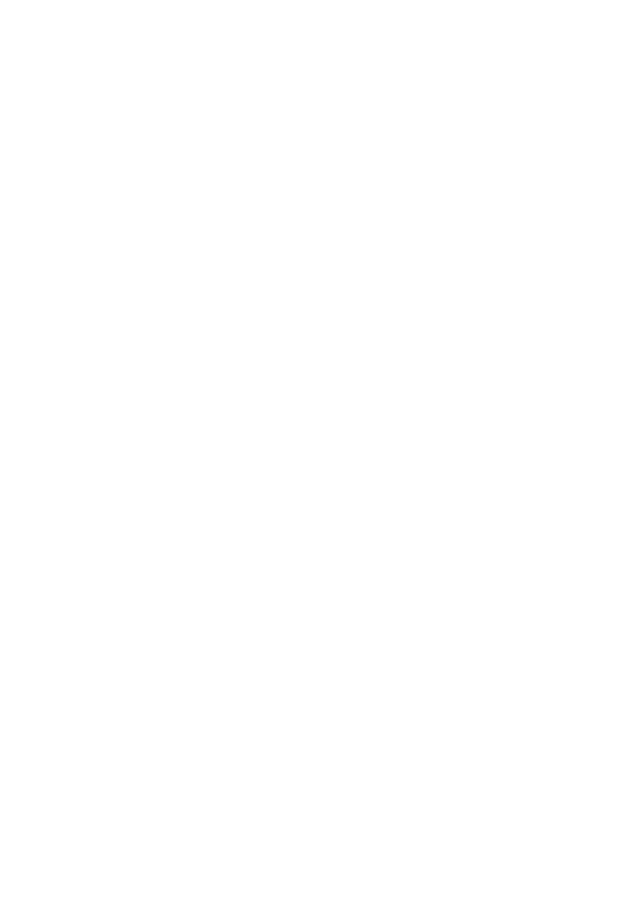
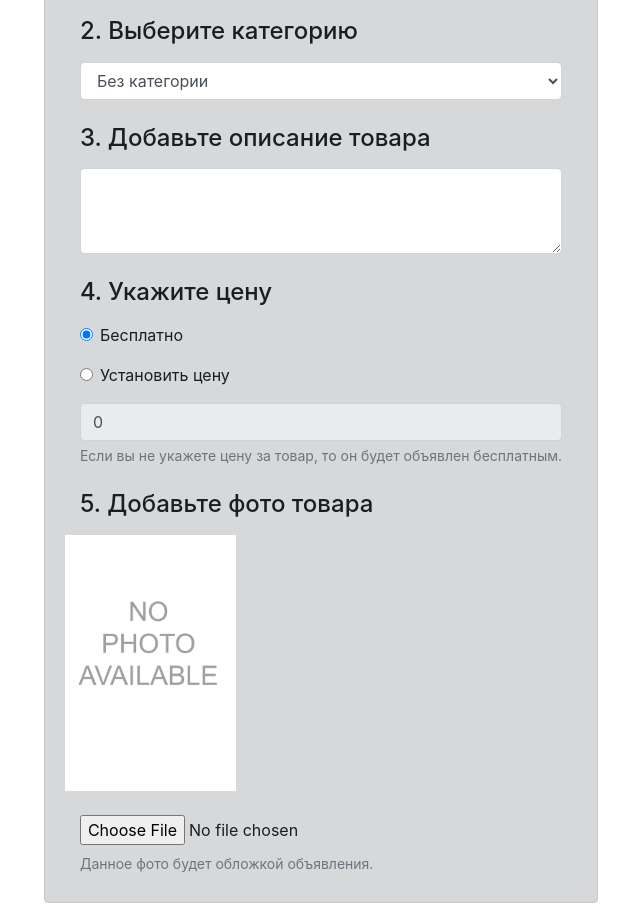
Before and after one commit to maxerokhovets/freeadsfrontend, a React (Create React App) app: page /createad in a window 1280 px wide. Shown: the part 280-1199 px from the top of the page, without its empty margins (319-959 px from the left). Before the commit the page ends 800 px from the top, so only its background shows below. Built offline with nearby package versions, Linux system fonts and the light colour scheme; sample sign-in values are in the browser's storage.

Commit message:
Ad creation page demo is done

```diff
--- a/src/Components/AuthHeader.js
+++ b/src/Components/AuthHeader.js
@@ -9,6 +9,7 @@
 import About from '../Pages/About';
 import Contacts from '../Pages/Contacts';
 import Profile from '../Pages/Profile';
+import AdCreationPage from '../Pages/AdCreationPage';
 
 
 
@@ -59,7 +60,7 @@
 
                             <Dropdown.Menu>
                                 <Dropdown.Item href="/profile">Профиль</Dropdown.Item>
-                                <Dropdown.Item>Добавить объявление</Dropdown.Item>
+                                <Dropdown.Item href="/createad">Добавить объявление</Dropdown.Item>
                                 <Dropdown.Item>Мои объявления</Dropdown.Item>
                                 <Dropdown.Item>Избранное</Dropdown.Item>
                                 <Dropdown.Item>Сообщения</Dropdown.Item>
@@ -77,6 +78,7 @@
                     <Route exact path="/profile">
                         {!props.auth ? <Redirect to="/" /> : <Profile />}
                     </Route>
+                    <Route exact path="/createad" component={AdCreationPage} />
                 </Switch>
             </BrowserRouter>
         </>
--- a/src/Components/SetProfilePhotoModal.js
+++ b/src/Components/SetProfilePhotoModal.js
@@ -80,7 +80,7 @@
                         src={image}
                     />
                 </Figure>
-                <Form.Group controlId="formFile" className="mb-3">
+                <Form.Group className="mb-3">
                     <Form.Control type="file" onChange={(e) => { handleNewImage(e.target.files[0])}} />
                 </Form.Group>
                 <font color="red" size="4" className="mb-1">{message}</font>
--- /dev/null
+++ b/src/Pages/AdCreationPage.js
@@ -0,0 +1,119 @@
+import { useEffect, useState } from "react"
+import { Alert, Col, Container, Form, Row, Figure } from "react-bootstrap"
+import no_picture_available from './No_picture_available.png'
+
+
+export default function AdCreationPage() {
+
+    const [priceFieldDisabled, setPriceFieldDisabled] = useState(true)
+    const [checkedRadio1, setCheckedRadio1] = useState(true)
+    const [checkedRadio2, setCheckedRadio2] = useState(false)
+    const [price, setPrice] = useState("0")
+    const [cover, setCover] = useState(no_picture_available)
+    const [coverFile, setCoverFile] = useState(null)
+
+    const handleCover = (v) => {
+        setCover(URL.createObjectURL(v))
+        setCoverFile(v)
+    }
+
+    const handleRadios = () => {
+        setCheckedRadio1(!checkedRadio1)
+        setCheckedRadio2(!checkedRadio2)
+        setPrice("0")
+        setPriceFieldDisabled(!priceFieldDisabled)
+    }
+
+    useEffect(() => { document.title = 'Добавить объявление' })
+
+    return (
+        <Container fluid>
+            <Row className="text-center mt-4 mb-3">
+                <Col>
+                    <h1>Создайте объявление</h1>
+                </Col>
+            </Row>
+            <Row>
+                <Col></Col>
+                <Alert variant="dark">
+                    <Col>
+                        <Form>
+                            <Form.Group className="mb-3">
+                                <Form.Label><h4>1. Что вы хотите продать?*</h4></Form.Label>
+                                <Form.Control type="text" />
+                                <Form.Text className="text-muted">
+                                    Опишите товар, используя минимум слов.
+                                </Form.Text>
+                            </Form.Group>
+                            <Form.Group className="mb-3 mt-4">
+                                <Form.Label><h4>2. Выберите категорию</h4></Form.Label>
+                                <Form.Control as="select">
+                                    <option>Без категории</option>
+                                    <option>Недвижимость</option>
+                                    <option>Авто и транспорт</option>
+                                    <option>Бытовая техника</option>
+                                    <option>Электроника</option>
+                                    <option>Одежда</option>
+                                    <option>Мебель</option>
+                                    <option>Спорт</option>
+                                    <option>Музыка</option>
+                                </Form.Control>
+                            </Form.Group>
+                            <Form.Group className="mb-3 mt-4">
+                                <Form.Label><h4>3. Добавьте описание товара</h4></Form.Label>
+                                <Form.Control as="textarea" rows="3" />
+                            </Form.Group>
+                            <Form.Group className="mb-3 mt-4">
+                                <Form.Label><h4>4. Укажите цену</h4></Form.Label>
+                                <Form.Check
+                                    type="radio"
+                                    name="group1"
+                                    label="Бесплатно"
+                                    className="mb-3"
+                                    checked={checkedRadio1}
+                                    onChange={handleRadios}
+                                />
+
+                                <Form.Check
+                                    type="radio"
+                                    name="group1"
+                                    label="Установить цену"
+                                    className="mb-3"
+                                    checked={checkedRadio2}
+                                    onChange={handleRadios}
+                                />
+                                <Form.Control type="text"
+                                    value={price}
+                                    onChange={(e) => { setPrice(e.target.value) }}
+                                    disabled={priceFieldDisabled} />
+                                <Form.Text className="text-muted">
+                                   Если вы не укажете цену за товар, то он будет объявлен бесплатным.
+                                </Form.Text>
+                            </Form.Group>
+                            <Form.Group className="mb-3 mt-4">
+                                <Form.Label><h4>5. Добавьте фото товара</h4></Form.Label>
+                                <Row className="text-center">
+                                    <Figure>
+                                        <Figure.Image
+                                            width={171}
+                                            height={180}
+                                            alt="171x180"
+                                            src={cover}
+                                        />
+                                    </Figure>
+                                </Row>
+                                <Form.Control type="file" onChange={(e) => handleCover(e.target.files[0])} />
+                                <Form.Text className="text-muted mt-2">
+                                    Данное фото будет обложкой объявления.
+                                </Form.Text>
+                            </Form.Group>
+                        </Form>
+                    </Col>
+                </Alert>
+                <Col></Col>
+            </Row>
+        </Container>
+
+
+    )
+}
--- a/src/Pages/Home.js
+++ b/src/Pages/Home.js
@@ -9,7 +9,7 @@
     }
 
     async componentDidMount() {
-        const url = "https://localhost:1000/ads"
+        const url = "https://localhost:1000/ads/getads"
         const response = await fetch(url)
         const data = await response.json()
         this.setState({ responseData: data })
```
Also changed, not shown: src/Pages/No_picture_available.png (added).
